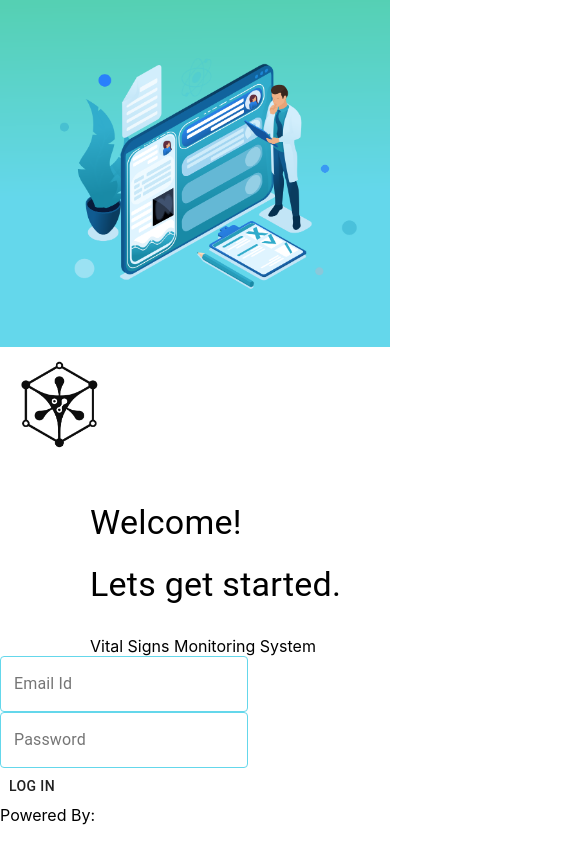
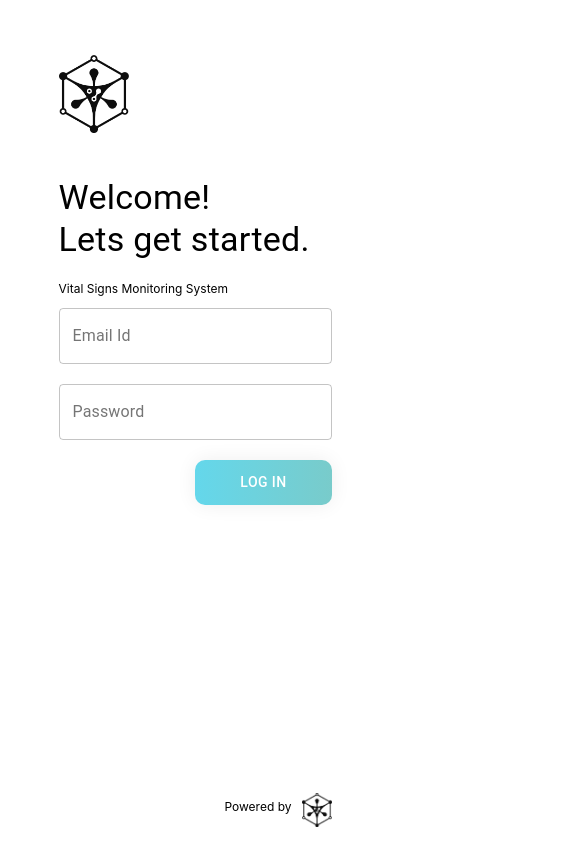
Before and after one commit to AbrarChowdhury/vsm-FrontEnd-digitalOcean, a React (Create React App) app: page / in a window 390 px wide. Shown: the top 844 px of the page, 585 px wide, since content can reach past the window. Built offline with nearby package versions, Linux system fonts and the light colour scheme; no server answers.

Commit message:
sign in form made responsive

```diff
--- a/src/App.js
+++ b/src/App.js
@@ -5,6 +5,7 @@ import AddPatientForm from './components/patient/addPatientForm.component'
 import RemovePatientForm from './components/patient/RemovePatientForm.component'
 import UpdatePatient from './components/patient/updatePatientForm.component'
 import { BrowserRouter as Router, Switch, Route } from "react-router-dom";
+import './App.styles.scss'
 function App() {
   return (
     <div className="App">
--- /dev/null
+++ b/src/App.styles.scss
@@ -0,0 +1,3 @@
+.red{
+    color: red;
+}
--- a/src/components/cards/card/card.component.jsx
+++ b/src/components/cards/card/card.component.jsx
@@ -210,11 +210,11 @@ function Card({ bed }) {
                     </Grid>
                     <Grid item xs={2}>
                         <div className="side-by-side blue">
-                            <Typography variant="h6">Sp02</Typography>
+                            <Typography variant="p">Sp02</Typography>
                             <Typography variant="h3">{spo2[spo2.length-1]}</Typography>
                         </div>
                         <div className="side-by-side blue">
-                            <Typography variant="h6">Pulse</Typography>
+                            <Typography variant="p">Pulse</Typography>
                             <Typography variant="h3">{ecg[ecg.length-1]}</Typography>
                         </div>
                     </Grid>
--- a/src/components/sign-In-form/signInForm.component.jsx
+++ b/src/components/sign-In-form/signInForm.component.jsx
@@ -1,199 +1,24 @@
 import React, { useState } from 'react'
 import { useHistory } from 'react-router-dom';
 import { useForm } from "react-hook-form";
-import HomePageIMG from '../../assets/Login2.png'
-import BioforgeLogo from '../../assets/BioforgeLogo1.png'
-import { createStyles, makeStyles, Theme } from '@material-ui/core/styles'
-import TextField from '@material-ui/core/TextField';
-import Button from '@material-ui/core/Button';
-import Grid from '@material-ui/core/Grid';
-import { Typography } from '@material-ui/core';
-
-
-const useStyles = makeStyles((theme) => ({
-    root: {
-        flexGrow: 1,
-    },
-    img: {
-        [theme.breakpoints.up('xs')]: {
-            float: 'left',
-            maxWidth: '-webkit-fill-available',
-        },
-        [theme.breakpoints.up('sm')]: {
-            float: 'left',
-            maxWidth: '-webkit-fill-available',
-        },
-        [theme.breakpoints.up('md')]: {
-            float: 'left',
-            maxWidth: '-webkit-fill-available',
-        },
-        [theme.breakpoints.up('lg')]: {
-            float: 'left',
-            height: '-webkit-fill-available',
-        },
-        [theme.breakpoints.up('xl')]: {
-            float: 'left',
-            height: '969px',
-        },
-    },
-    img1: {
-        [theme.breakpoints.up('xs')]: {
-            maxHeight: '141px',
-            maxWidth: '111px',
-        },
-        [theme.breakpoints.up('sm')]: {
-            maxHeight: '141px',
-            maxWidth: '111px',
-        },
-        [theme.breakpoints.up('md')]: {
-            maxHeight: '141px',
-            maxWidth: '111px',
-        },
-        [theme.breakpoints.up('lg')]: {
-            maxHeight: '141px',
-            maxWidth: '111px',
-            paddingLeft: '65px',
-            textAlign: 'left'
-        },
-        [theme.breakpoints.up('xl')]: {
-            paddingTop: '40px',
-            maxHeight: '141px',
-            maxWidth: '111px',
-            paddingLeft: '70px',
-            textAlign: 'left'
-
-        },
-    },
-
-    notchedOutline: {
-        borderWidth: "1px",
-        borderColor: "#64D7EB"
-    },
-    btn: {
-        [theme.breakpoints.up('lg')]: {
-            background: 'linear-gradient(45deg, #55D0B3 30%, #64D7EB 90%)',
-            border: 0,
-            borderRadius: 3,
-            boxShadow: '0 3px 5px 2px rgba(255, 105, 135, .3)',
-            color: 'white',
-            height: 40,
-            width: 140,
-            padding: '0 40px',
-            margin: '30px',
-            marginLeft: '375px',
-        },
-        [theme.breakpoints.up('xl')]: {
-            background: 'linear-gradient(45deg, #55D0B3 30%, #64D7EB 90%)',
-            border: 0,
-            borderRadius: 3,
-            boxShadow: '0 3px 5px 2px rgba(255, 105, 135, .3)',
-            color: 'white',
-            height: 40,
-            // width:40,
-            padding: '0 40px',
-            margin: '30px',
-            marginLeft: '421px',
-        }
-
-    },
-    text: {
-        paddingTop: '20px',
-        paddingLeft: '90px',
-        textAlign: 'left',
-
-    },
-    subtitleText: {
-        paddingLeft: '90px',
-        textAlign: 'left',
-        paddingTop: '30px',
-    },
-    textField: {
-        [theme.breakpoints.up('lg')]: {
-            marginTop: '30px',
-            marginLeft: '90px',
-            width: '420px'
-        },
-        [theme.breakpoints.up('xl')]: {
-            marginTop: '30px',
-            marginLeft: '90px',
-            width: '469px'
-
-        },
-
-    },
-    bottomText: {
-        [theme.breakpoints.up('lg')]: {
-            textAlign: 'right',
-            position: 'absolute',
-            bottom: '40px',
-            right: '100px',
-            // textAlign: 'left',
-        },
-        [theme.breakpoints.up('xl')]: {
-            textAlign: 'right',
-            position: 'absolute',
-            bottom: '40px',
-            right: '100px',
-            // textAlign: 'left',
-        },
-
-
-    },
-    bottomImg: {
-        [theme.breakpoints.up('md')]: {
-            maxHeight: '141px',
-            maxWidth: '111px',
-        },
-        [theme.breakpoints.up('lg')]: {
-            textAlign: 'right',
-            position: 'absolute',
-            bottom: 0,
-            right: 0,
-            maxHeight: '141px',
-            maxWidth: '111px',
-            paddingLeft: '550px',
-            // paddingBottom: '20px',
-            // textAlign: 'left',
-        },
-        [theme.breakpoints.up('xl')]: {
-            textAlign: 'right',
-            position: 'absolute',
-            bottom: 0,
-            right: 0,
-            maxHeight: '141px',
-            maxWidth: '111px',
-            // paddingLeft: '35px',
-            // textAlign: 'left',
-        },
-
-
-    },
+import BioforgeLogo from '../../assets/BioforgeLogo.png'
+import { Grid, Button, TextField, Typography, Container, Hidden } from '@material-ui/core';
+import './signInForm.styles.scss'
 
 
 
-})
-
-)
-
 function SignInForm() {
     const { register, handleSubmit, reset, errors } = useForm();
-
-    const classes = useStyles()
     const history = useHistory()
-
     const [values, setValues] = useState({
         email: '',
         password: '',
     })
-
     const handleChange = name => event => {
         setValues({ ...values, [name]: event.target.value })
     }
-
     const clickSubmit = data => {
         reset()
-        console.log(values)
-        const { username, password } = values
         if (values.email === 'admin' && values.password === 'admin123') {
             history.push("dashboard")
         }
@@ -203,60 +28,43 @@ function SignInForm() {
     }
 
     return (
-        <>
+            <div className="SignInForm">
             <Grid container>
+                <Hidden smDown>
+                <Grid item md={7} lg={8} xl={8} >
+                    <div className="bg-image">.</div>
+                </Grid>
+                </Hidden>
+                <Grid item xs={12} md={5} lg={4} xl={4}>
+                    <div className="container">
+                    <div>
+                        <div className="logo-container" style={{width:"70px"}}>
+                            <img className="logo" src={BioforgeLogo} />
+                        </div>
+                        <div className="welcome vertical-gap">
+                            <Typography variant="h4">Welcome!</Typography>
+                            <Typography variant="h4">Lets get started.</Typography>
+                        </div>
 
-                <Grid item xs={12} md={12} lg={7} xl={7} >
-                    <span>
-                        <img className={classes.img} src={HomePageIMG} />
-                    </span>
-                </Grid>
+                        <p className="subtitle margin-bottom"> Vital Signs Monitoring System</p>
 
-
-                <Grid item xs={12} md={12} lg={5} xl={5}>
-
-
-                    <span>
-                        <img className={classes.img1} src={BioforgeLogo} />
-                    </span>
-
-
-                    <Typography className={classes.text} style={{ paddingTop: '40px' }} variant="h4">Welcome!</Typography>
-                    <Typography className={classes.text} variant="h4">Lets get started.</Typography>
-                    <Typography className={classes.subtitleText} display="block" variant="subtitle"> Vital Signs Monitoring System</Typography>
-
-
-                    <TextField className={classes.textField} onChange={handleChange('email')} label="Email Id" variant="outlined" InputProps={{ classes: { notchedOutline: classes.notchedOutline } }} />
-                    <br></br>
-                    <TextField className={classes.textField} onChange={handleChange('password')} label="Password" type="password" variant="outlined" InputProps={{ classes: { notchedOutline: classes.notchedOutline } }} />
-                    <br></br>
-
-                    <Button onClick={clickSubmit} className={classes.btn}>Log In</Button>
-                    <br></br>
-
-                    <Typography display="block" className={classes.bottomText} variant="subtitle"> Powered By:</Typography>
-                    <span>
-                        <img className={classes.bottomImg} src={BioforgeLogo} />
-                    </span>
+                        <div className="inputs vertical-gap">
+                            <TextField style={{width:"100%"}}  onChange={handleChange('email')} label="Email Id" variant="outlined" />
+                            <br/><br/>
+                            <TextField style={{width:"100%"}} onChange={handleChange('password')} label="Password" type="password" variant="outlined" />
+                        </div>
+                        <Button className="vertical-gap btn-grad"  onClick={clickSubmit}>Log In</Button>
+                        </div>
+                        <div className="footer">
+                            <p className="subtitle">Powered by</p>
+                            <div className="logo-container" style={{width:"30px"}}>
+                                <img className="logo" src={BioforgeLogo} />
+                            </div>
+                        </div>
+                    </div>
                 </Grid>
             </Grid>
-
-
-
-
-            {/* <form onSubmit={handleSubmit(onSubmit)}>
-                    <input name="username" type="text" ref={register} />
-                    {errors.name && <span>Please insert the correct password</span>}
-                    <br></br>
-                    <input name="password" type="password" ref={register({ required: true })} />
-                    {errors.password && <span>Please insert the correct password</span>}
-                    <br></br>
-                    <input type="submit" />
-                </form> */}
-
-
-
-        </>
+            </div>
     )
 }
 
--- /dev/null
+++ b/src/components/sign-In-form/signInForm.styles.scss
@@ -0,0 +1,63 @@
+.SignInForm{
+    max-height: 100vh!important;
+    overflow: hidden;
+    .bg-image{
+      background-image: url("../../assets/Login2.png");
+      height: 100vh;
+      width: 100%;
+      display: inline-block;
+      background-position: center;
+      background-repeat: no-repeat;
+      background-size: cover;
+      position: relative;
+  }
+    .logo-container{
+        width: 100%;
+        margin: 0;
+        padding: 20% 0 40px 0;
+
+        .logo{
+            max-width: 100%;
+        }
+    }
+    .container{
+        padding: 0 15%;
+        display: grid;
+        grid-template-rows: auto 30px;
+        height: 100vh;
+        .vertical-gap{
+            margin-bottom: 20px;
+        }
+    }
+    .subtitle{
+        font-size: 12px;
+        .margin-bottom{
+            margin-bottom: 40px;
+        }
+    }
+    .footer{
+        align-self: center;
+        display: grid;
+        grid-template-columns: 1fr 30px;
+        justify-items: end;
+        grid-gap: 10px;
+    }
+        .btn-grad {background-image: linear-gradient(to right, #64D7EB 0%, #79CBCA  51%, #64D7EB  100%)}
+        .btn-grad {
+           padding: 10px 45px;
+           text-align: center;
+           text-transform: uppercase;
+           transition: 0.5s;
+           background-size: 200% auto;
+           color: white;
+           box-shadow: 0 0 20px #eee;
+           border-radius: 10px;
+           display: block;
+           float: right;
+         }
+         .btn-grad:hover {
+           background-position: right center; /* change the direction of the change here */
+           color: #fff;
+           text-decoration: none;
+         }
+}
```
Also changed, not shown: src/assets/BioforgeLogo.png, 1 other file (tests, documents, lock files or other folders).
